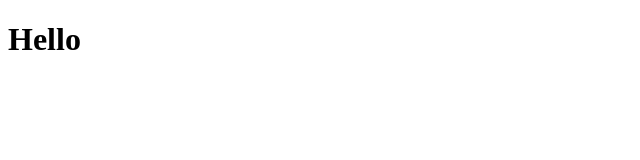
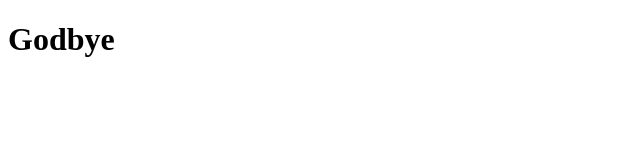
Before and after one commit to Fedor4994/Tutorial, a plain HTML site: page index.html in a window 1280 px wide. Shown: the whole page, without its empty margins (0-640 px from the left). Drawn offline with Linux system fonts and the light colour scheme.

Commit message:
Изменяет Заголовок

```diff
--- a/index.html
+++ b/index.html
@@ -7,6 +7,6 @@
     <title>Document</title>
 </head>
 <body>
-    <h1>Hello</h1>
+    <h1>Godbye</h1>
 </body>
 </html>
```
